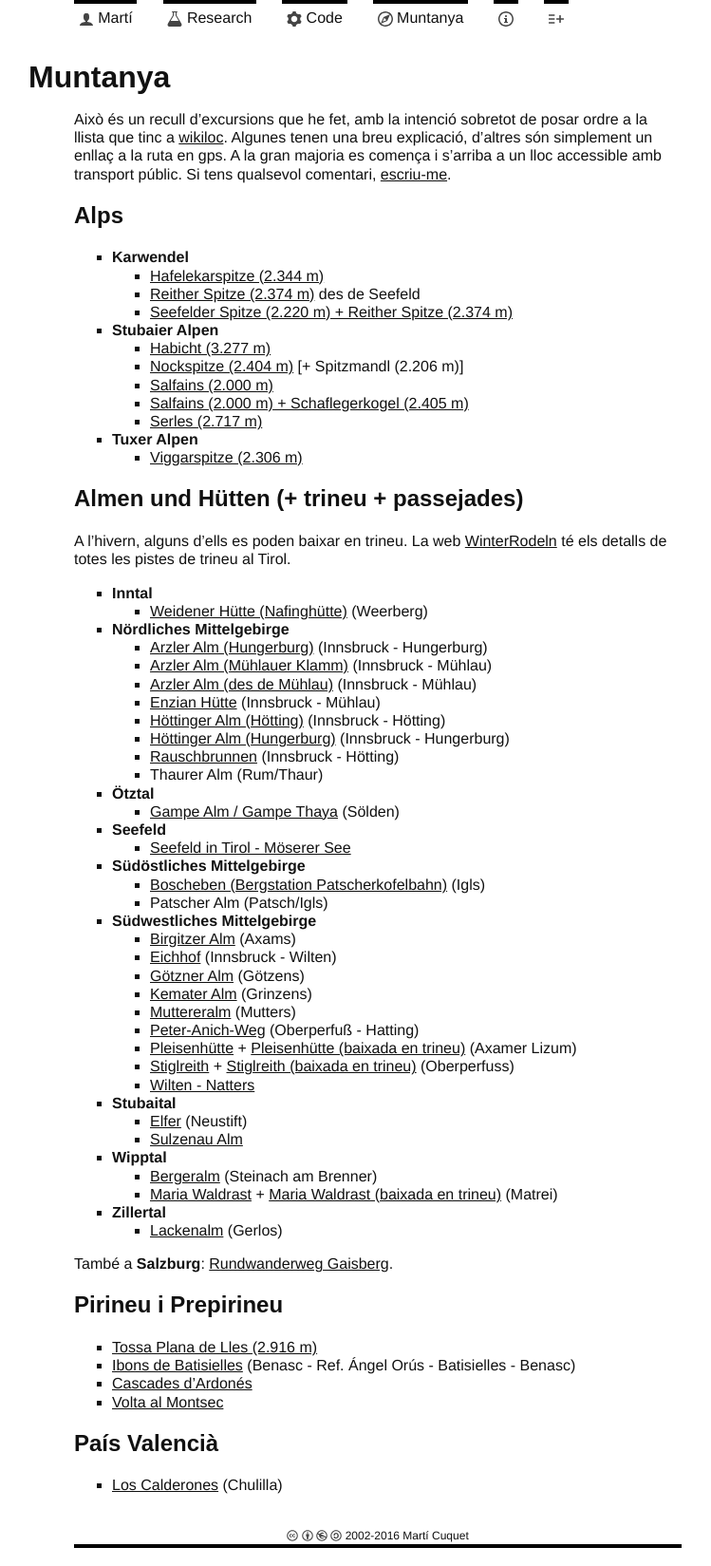
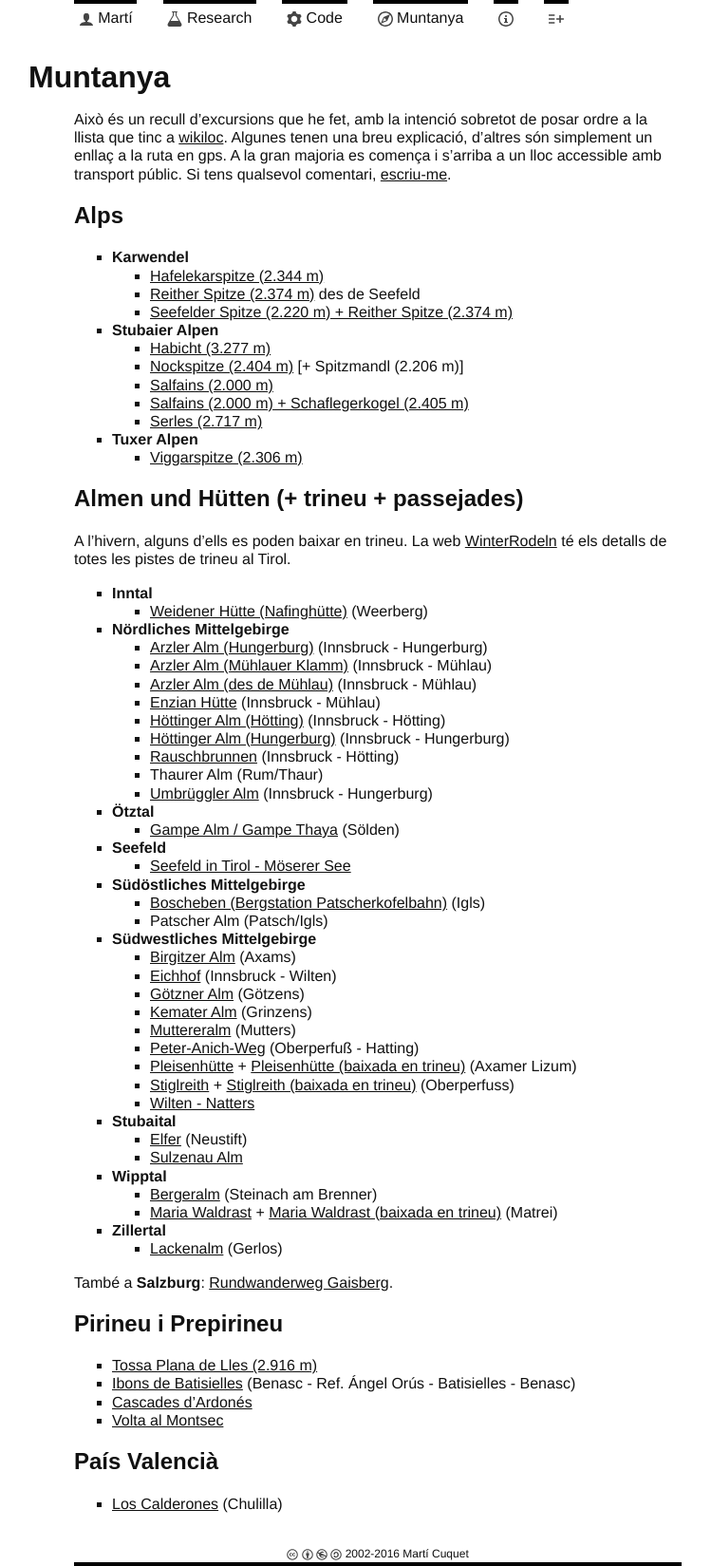
Before and after one commit to mcuquet/mcuquet.github.io, a Jekyll site: the page built from Muntanya/index.md, in a window 1280 px wide. Shown: the whole page at 95% size, without its empty margins (242-991 px from the left). Built offline with Jekyll 4.4.1, drawn with Linux system fonts in a browser that asks for light colours.

Commit message:
chg: add alm

```diff
--- a/Muntanya/index.md
+++ b/Muntanya/index.md
@@ -37,6 +37,7 @@ A l'hivern, alguns d'ells es poden baixar en trineu. La web [WinterRodeln](http:
     + [Höttinger Alm (Hungerburg)](http://ca.wikiloc.com/wikiloc/view.do?id=7171606) (Innsbruck - Hungerburg)
     + [Rauschbrunnen](http://ca.wikiloc.com/wikiloc/view.do?id=4426161) (Innsbruck - Hötting)
     + Thaurer Alm (Rum/Thaur)
+    + [Umbrüggler Alm](http://ca.wikiloc.com/wikiloc/view.do?id=13282221) (Innsbruck - Hungerburg)
 
 * **Ötztal**
     + [Gampe Alm / Gampe Thaya](http://ca.wikiloc.com/wikiloc/view.do?id=5015386) (Sölden)
```
